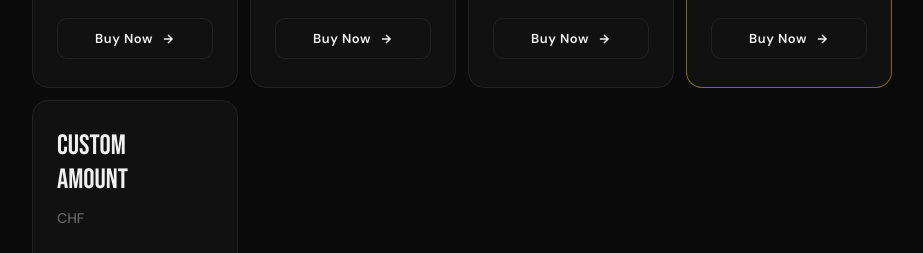
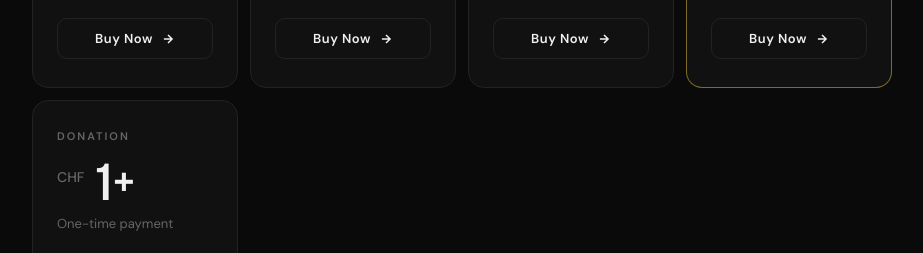
Before and after one commit to Dario1021/carsales2, a plain HTML site: page index.html in a window 1280 px wide. Shown: the part 686-939 px from the top of the page, without its empty margins (178-1101 px from the left). Drawn offline with Linux system fonts and the light colour scheme.

Commit message:
Modify donation plan label and price display
Updated donation plan details and pricing.

```diff
--- a/index.html
+++ b/index.html
@@ -278,11 +278,11 @@
   </a>
 
 <a class="plan" href="https://buy.stripe.com/cNieVc7rm2Wr5En2c4cIE06" target="_blank">
-    <div class="plan-price" style="font-size:28px; line-height:1.2;">Custom<br>Amount</div>
-    <div class="plan-price"><span>CHF</span> Custom price</div>
+    <div class="plan-label">Donation</div>
+    <div class="plan-price"><span>CHF</span> 1+</div>
     <div class="plan-currency">One-time payment</div>
     <button class="plan-btn">Buy Now <svg viewBox="0 0 24 24" fill="none" stroke="currentColor" stroke-width="2.5"><path d="M5 12h14M12 5l7 7-7 7"/></svg></button>
-  </a>
+</a>
 
 </div>
 
```
